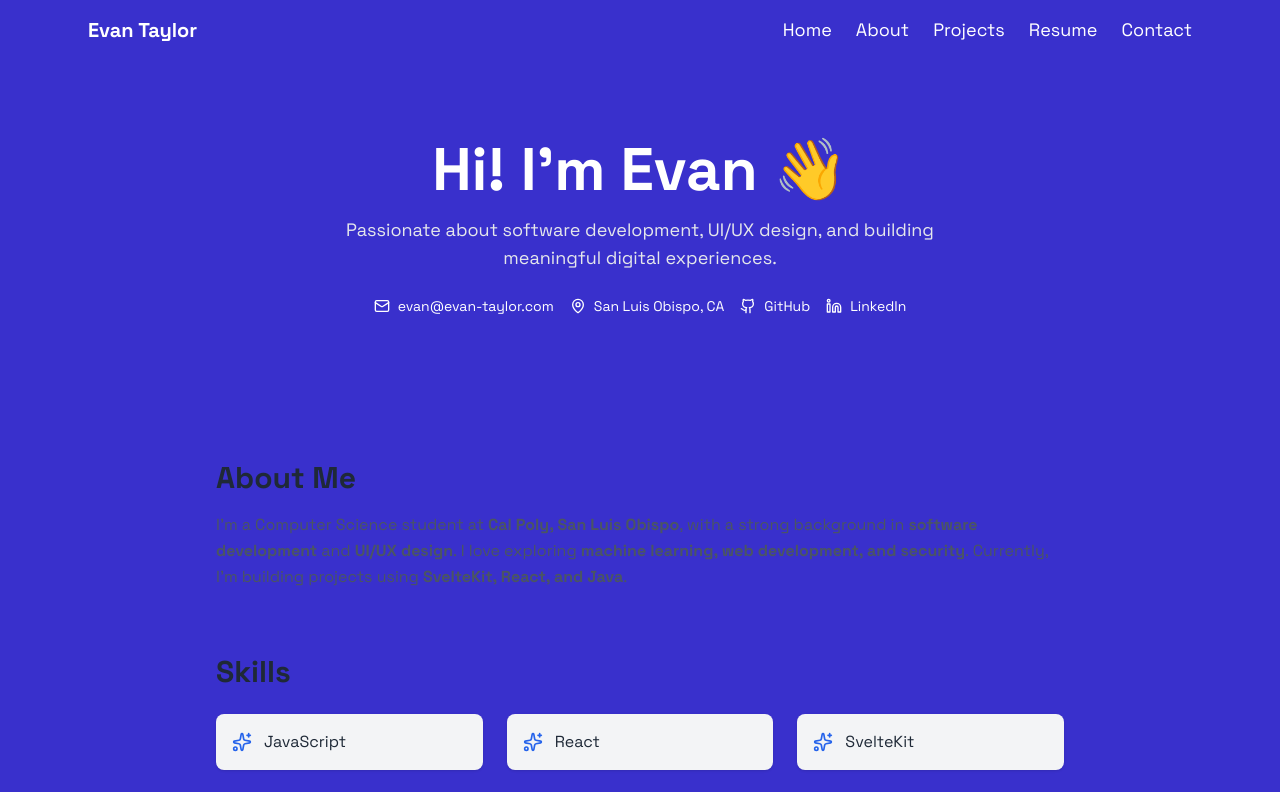
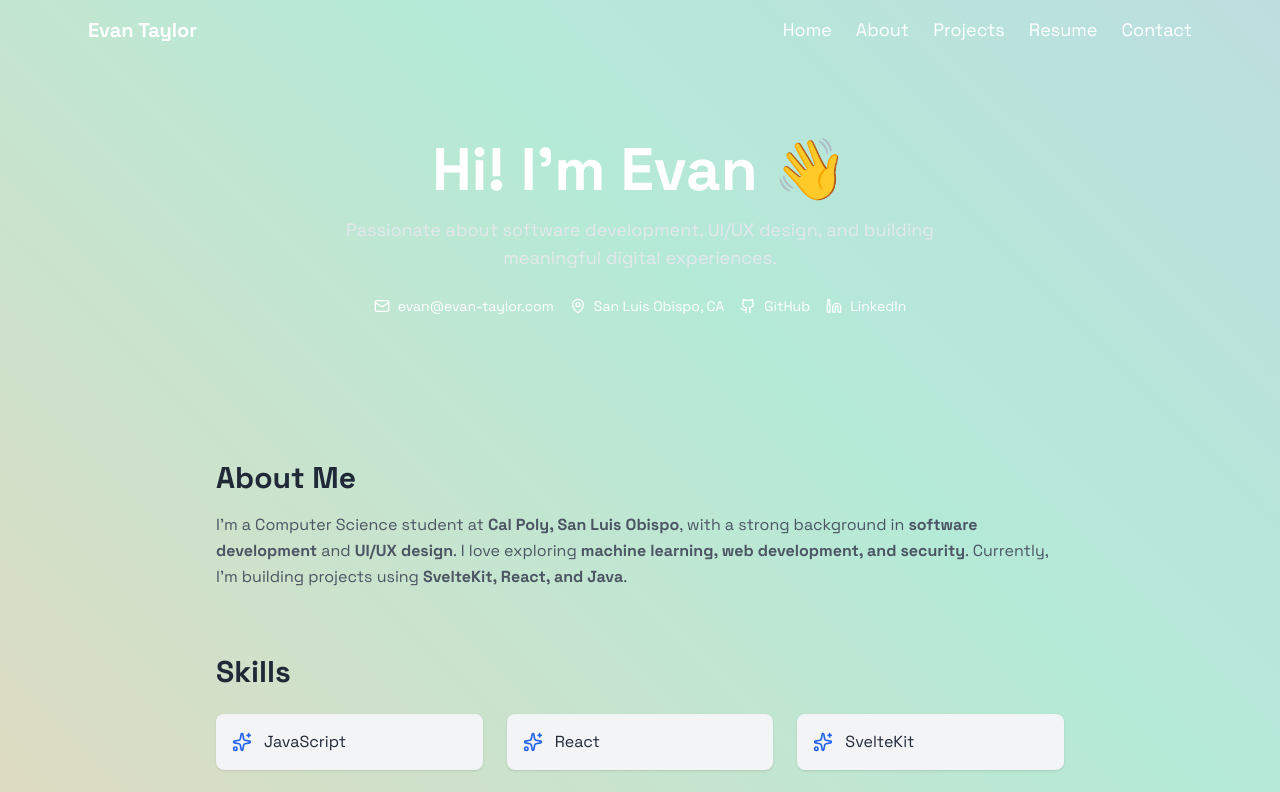
Before and after one commit to evan-taylor/Website, a SvelteKit app: page / in a window 1280 px wide. Shown: the top 792 px of the page. Built offline with nearby package versions, Linux system fonts and the light colour scheme.

Commit message:
Adjut background gradient

```diff
--- a/src/styles/global.css
+++ b/src/styles/global.css
@@ -13,18 +13,17 @@
 }
 
 /* Smooth Gradient Background Animation */
-@keyframes gradient-shift {
-  0% { background-position: 0% 50%; background-color: #FF0080; } /* Neon pink */
-  20% { background-position: 25% 50%; background-color: #FFB900; } /* Bright yellow-orange */
-  40% { background-position: 50% 50%; background-color: #00F5D4; } /* Electric aqua */
-  60% { background-position: 75% 50%; background-color: #3B28CC; } /* Deep royal blue */
-  80% { background-position: 100% 50%; background-color: #9D00FF; } /* Vivid purple */
-  100% { background-position: 0% 50%; background-color: #FF0080; } /* Back to neon pink */
+@keyframes gradientAnimation {
+  0% { background-position: 0% 50%; }
+  50% { background-position: 100% 50%; }
+  100% { background-position: 0% 50%; }
 }
 
+/* Apply a large gradient with softer colors */
 .animate-gradient {
+  background: linear-gradient(45deg, #FAD0C4, #FFD1B3, #B5EAD7, #C7CEEA, #F3C1FF);
   background-size: 300% 300%;
-  animation: gradient-shift 10s infinite ease-in-out;
+  animation: gradientAnimation 30s ease-in-out infinite;
 }
 
 /* Smooth Scrolling */
```
